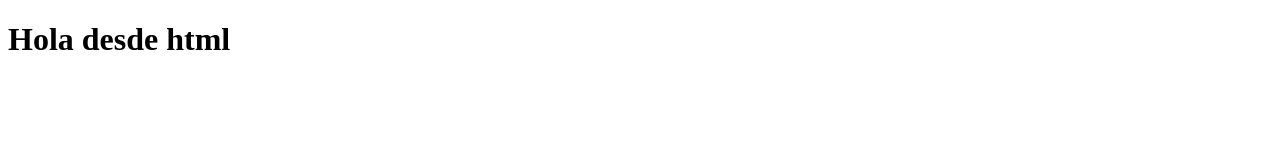
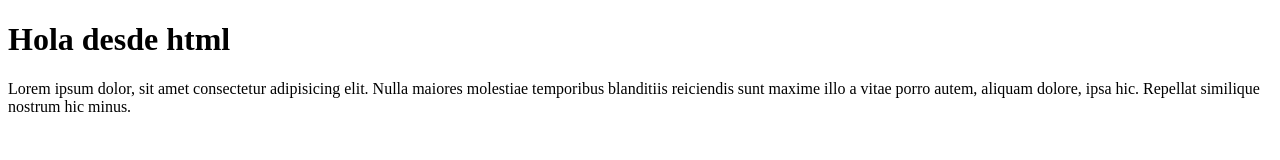
Before and after one commit to sacom14/primerproyectogitgithub, a plain HTML site: page index.html in a window 1280 px wide. Drawn offline with Linux system fonts and the light colour scheme.

Commit message:
agregamos un parrafo

```diff
--- a/index.html
+++ b/index.html
@@ -8,5 +8,6 @@
 </head>
 <body>
     <h1>Hola desde html</h1>
+    <p>Lorem ipsum dolor, sit amet consectetur adipisicing elit. Nulla maiores molestiae temporibus blanditiis reiciendis sunt maxime illo a vitae porro autem, aliquam dolore, ipsa hic. Repellat similique nostrum hic minus.</p>
 </body>
 </html>
```
